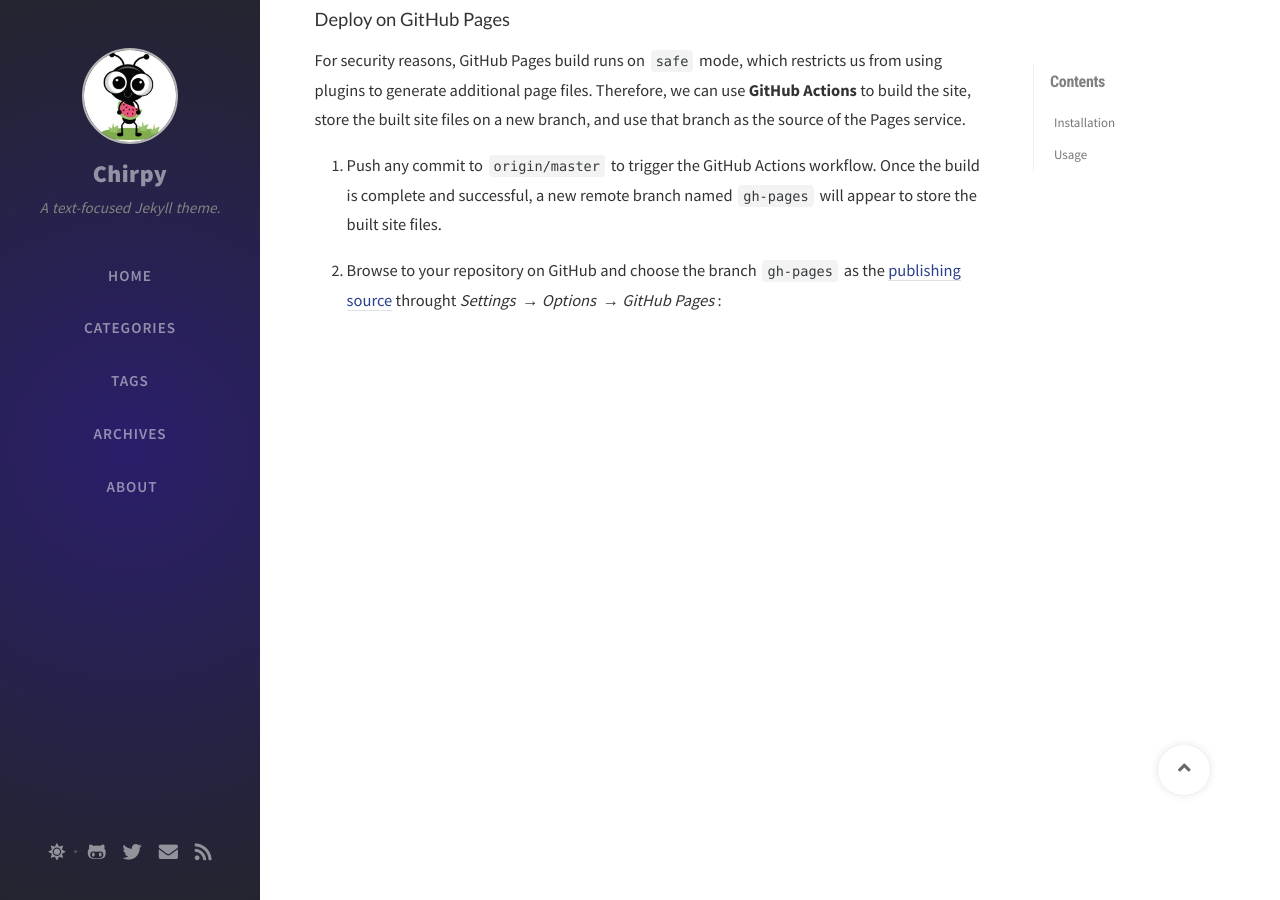
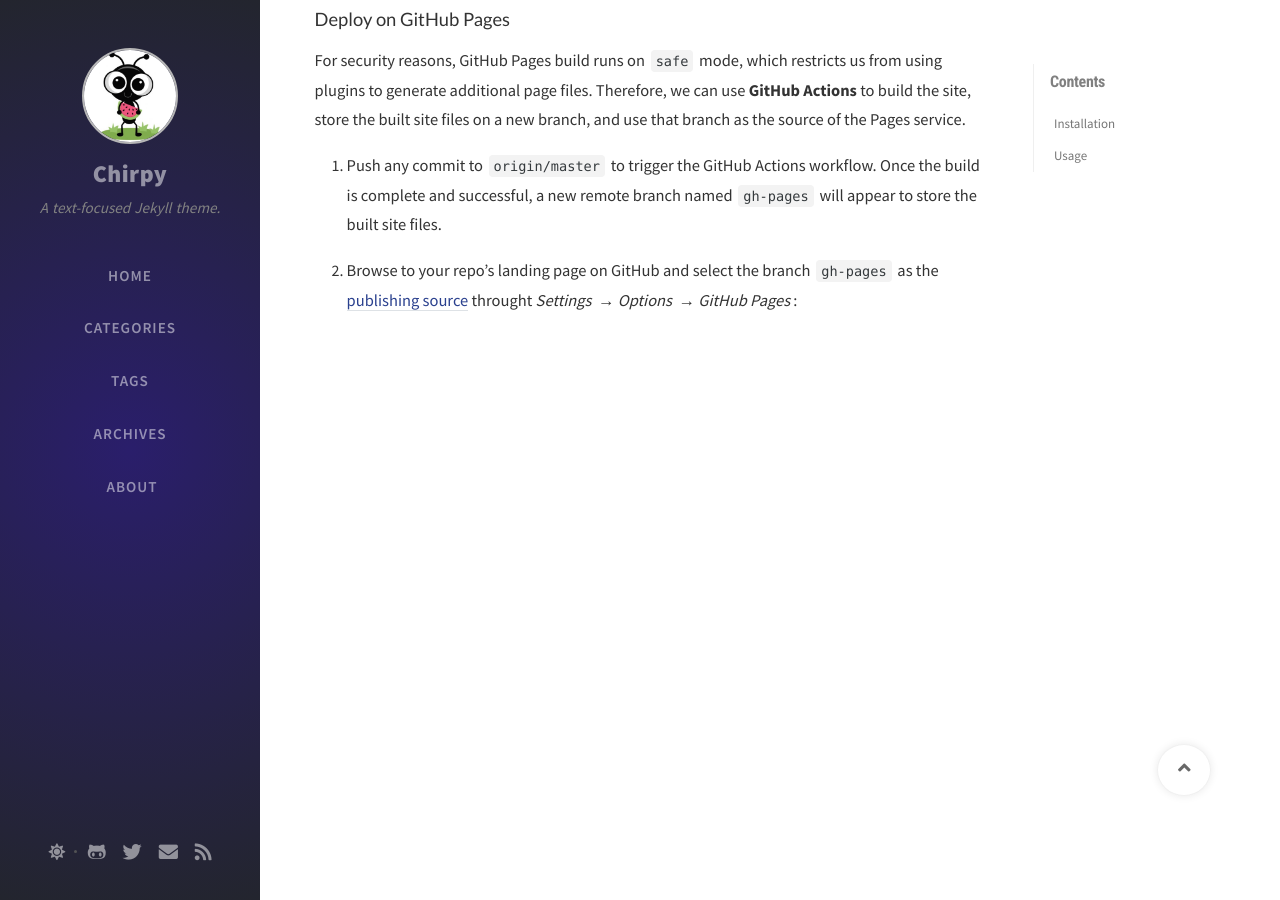
Before and after one commit to nicetrykiddo/writeups, a Jekyll site: the page built from _posts/2019-08-09-getting-started.md, in a window 1280 px wide and 900 px high, scrolled down 2641 px. Built offline with Jekyll 4.4.1, drawn with Linux system fonts in a browser that asks for light colours; nearby versions of some CDN libraries; comment, search, counter and statistics services are not loaded.

Commit message:
Improve docs

```diff
--- a/_posts/2019-08-09-getting-started.md
+++ b/_posts/2019-08-09-getting-started.md
@@ -103,7 +103,7 @@ For security reasons, GitHub Pages build runs on `safe` mode, which restricts us
 
 1. Push any commit to `origin/master` to trigger the GitHub Actions workflow. Once the build is complete and successful, a new remote branch named `gh-pages` will appear to store the built site files.
 
-2. Browse to your repository on GitHub and choose the branch `gh-pages` as the [publishing source](https://docs.github.com/en/github/working-with-github-pages/configuring-a-publishing-source-for-your-github-pages-site) throught _Settings_ → _Options_ → _GitHub Pages_:
+2. Browse to your repo's landing page on GitHub and select the branch `gh-pages` as the [publishing source](https://docs.github.com/en/github/working-with-github-pages/configuring-a-publishing-source-for-your-github-pages-site) throught _Settings_ → _Options_ → _GitHub Pages_:
     ![gh-pages-sources](/assets/img/sample/gh-pages-sources.png){: width="650" class="normal"}
 
 3. Visit your website at the address indicated by GitHub.
```
Also changed, not shown: other parts of _posts/2019-08-09-getting-started.md (+1 -1 lines), docs/README_zh-CN.md (+2 -2 lines), README.md.
